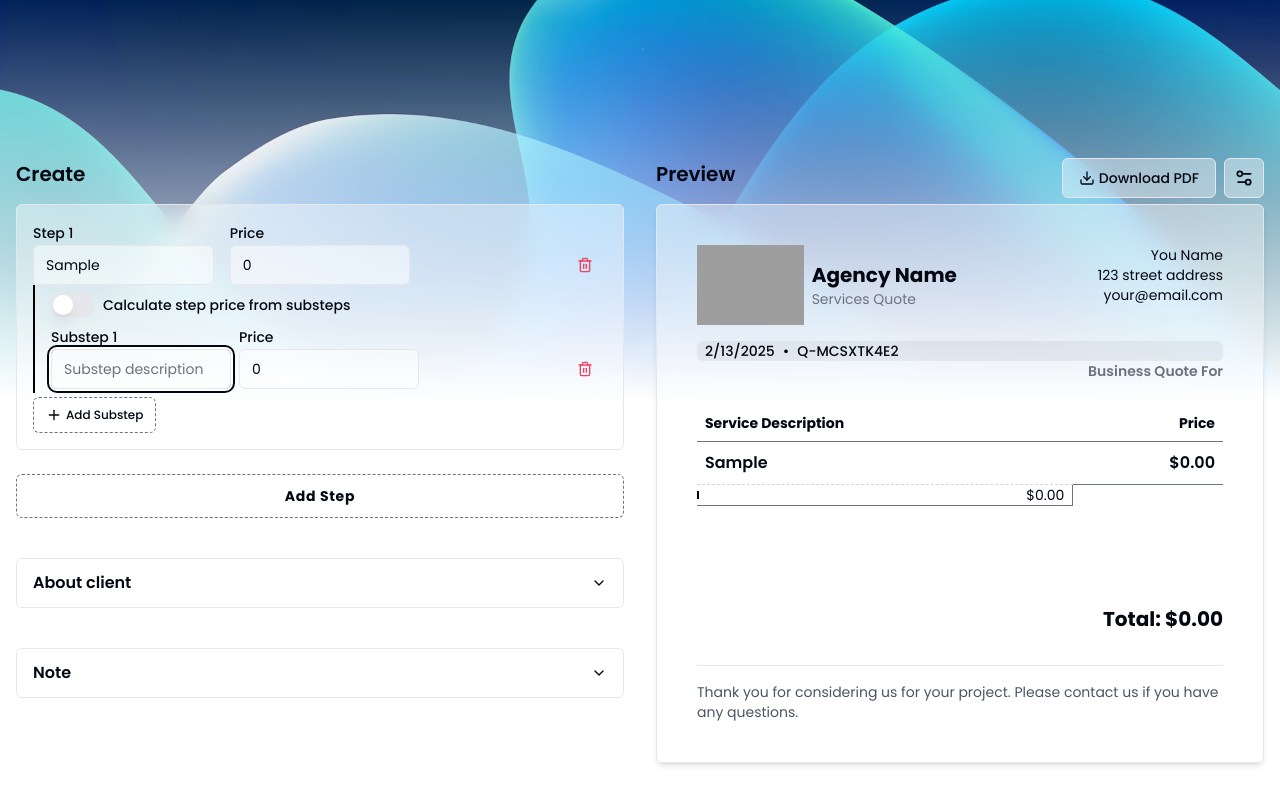
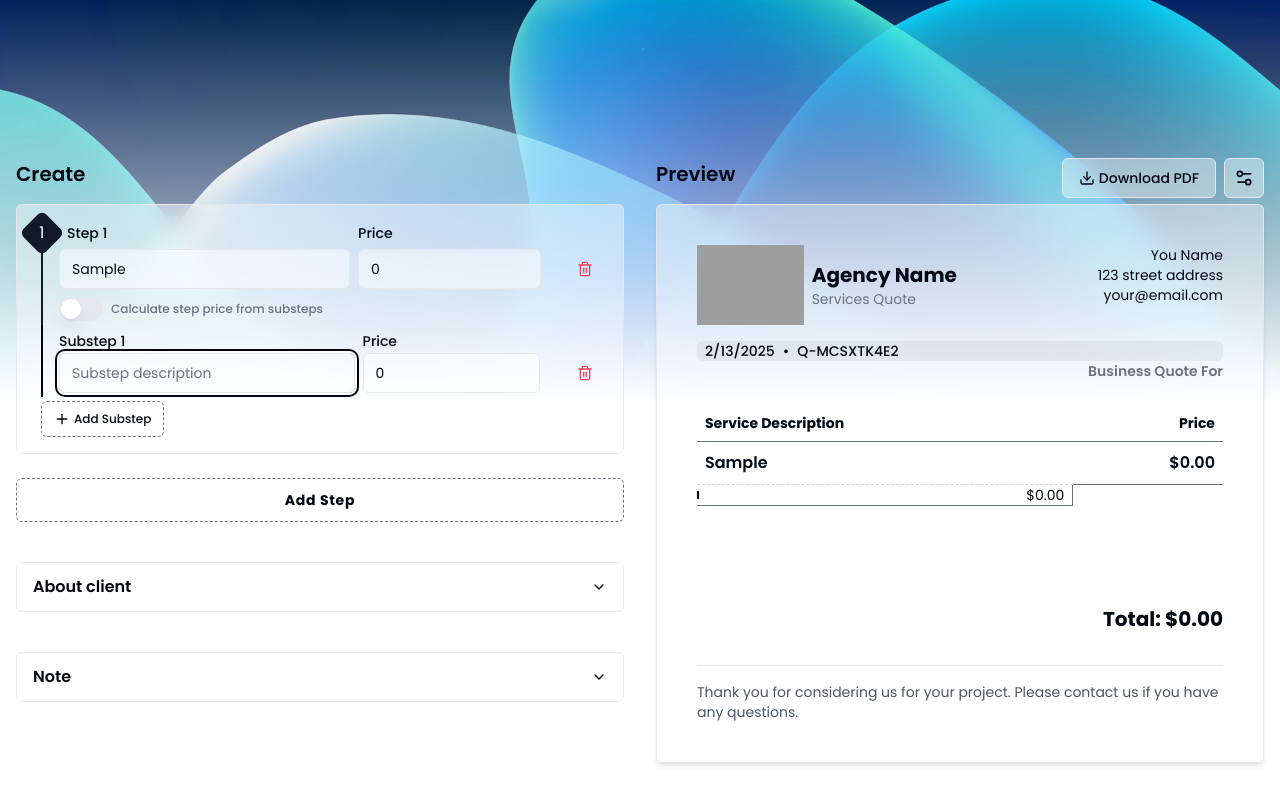
Before and after one commit to RavenSam/DealDocs, a React app: page / in a window 1280 px wide. Both pictures are taken after typing "Sample" into the empty fields and a click on the button "Add Substep". Built offline with nearby package versions, Linux system fonts and the light colour scheme; grey boxes are pictures that could not be loaded; the HTML template or start-up script is replaced by a standard one.

Commit message:
add README file

```diff
--- a/src/components/step-item.tsx
+++ b/src/components/step-item.tsx
@@ -10,21 +10,19 @@ import { useTranslation } from "react-i18next"
 import { useAutoAnimate } from "@formkit/auto-animate/react"
 
 export const StepItem = ({ step, index }: { step: Step; index: number }) => {
+	const { t } = useTranslation()
 	const stepFromStore = useQuoteStore((state) => state.steps.find((s) => s.id === step.id))
+	const [useSubstepPricing, setUseSubstepPricing] = useState(stepFromStore?.useSubstepPricing || false)
 
 	const updateStep = useQuoteStore((state) => state.updateStep)
 	const updateSubstepsForStep = useQuoteStore((state) => state.updateSubstepsForStep)
 	const updateUseSubstepPricingForStep = useQuoteStore((state) => state.updateUseSubstepPricingForStep)
 	const removeStepFromStore = useQuoteStore((state) => state.removeStep)
 
-	// Use local state only for toggling switch if necessary
-	const [useSubstepPricing, setUseSubstepPricing] = useState<boolean>(stepFromStore?.useSubstepPricing || false)
 	const substeps = stepFromStore?.substeps || []
 	const calculatedStepPrice = substeps.reduce((sum, sub) => sum + (sub.price || 0), 0)
-	const { t } = useTranslation()
 
 	useEffect(() => {
-		// If substep pricing is active, update the step price
 		if (useSubstepPricing && stepFromStore && stepFromStore.price !== calculatedStepPrice) {
 			updateStep(step.id, "price", calculatedStepPrice)
 		}
@@ -54,13 +52,17 @@ export const StepItem = ({ step, index }: { step: Step; index: number }) => {
 	const [parent] = useAutoAnimate()
 
 	return (
-		<div className="p-4 mb-4 border rounded-md bg-white/40 backdrop-blur-md">
-			<div className="grid grid-cols-1 gap-4 md:grid-cols-3">
+		<div className="relative p-4 pl-6 mb-4 border rounded-md bg-white/40 backdrop-blur-md">
+			<div className="absolute flex items-center justify-center rotate-45 rounded-md left-[9px] z-10 top-3 size-8 bg-primary">
+				<span className="text-white -rotate-45">{index + 1}</span>
+			</div>
+			<div className="grid grid-cols-1 gap-2 pl-6 border-l-2 md:grid-cols-[5fr_3fr_1fr] border-primary">
 				<div>
 					<Label htmlFor={`step-description-${step.id}`}>
 						{t("stepItem.stepLabel")} {index + 1}
 					</Label>
 					<Input
+						className="mt-1 -ml-2"
 						type="text"
 						id={`step-description-${step.id}`}
 						placeholder={t("stepItem.stepDescriptionPlaceholder")}
@@ -69,7 +71,7 @@ export const StepItem = ({ step, index }: { step: Step; index: number }) => {
 						autoFocus
 					/>
 				</div>
-				<div>
+				<div className="-ml-2">
 					<Label htmlFor={`step-price-${step.id}`}>
 						{t("stepItem.priceLabel")}{" "}
 						<span className="text-xs text-muted-foreground">
@@ -78,6 +80,7 @@ export const StepItem = ({ step, index }: { step: Step; index: number }) => {
 					</Label>
 
 					<Input
+						className="mt-1"
 						type="number"
 						id={`step-price-${step.id}`}
 						placeholder={t("stepItem.pricePlaceholder")}
@@ -96,13 +99,16 @@ export const StepItem = ({ step, index }: { step: Step; index: number }) => {
 
 			<div ref={parent} className="">
 				{substeps.length > 0 && (
-					<div className="flex items-center pt-2 pb-1 pl-4 border-l-2 border-black">
+					<div className="flex items-center pt-2 pb-1 pl-4 border-l-2 border-primary">
 						<Switch
 							id={`use-substep-pricing-${step.id}`}
 							checked={useSubstepPricing}
 							onCheckedChange={handleUseSubstepPricingChange}
 						/>
-						<Label htmlFor={`use-substep-pricing-${step.id}`} className="ml-2 text-sm cursor-pointer">
+						<Label
+							htmlFor={`use-substep-pricing-${step.id}`}
+							className="ml-2 text-xs cursor-pointer text-muted-foreground"
+						>
 							{t("stepItem.calculateStepPrice")}
 						</Label>
 					</div>
--- a/src/components/sub-step-Item.tsx
+++ b/src/components/sub-step-Item.tsx
@@ -29,7 +29,7 @@ export const SubstepItem = ({ substep, index }: { substep: Substep; index: numbe
 	}
 
 	return (
-		<div className="grid grid-cols-1 gap-2 py-1 pl-4 border-l-2 border-black md:grid-cols-3">
+		<div className="grid grid-cols-1 gap-2 py-1 pl-4 border-l-2 border-black md:grid-cols-[5fr_3fr_1fr]">
 			<div>
 				<Label htmlFor={`substep-description-${substep.id}`}>
 					{t("substepItem.substepLabel")} {index + 1}
```
Also changed, not shown: 1 other file (tests, documents, lock files or other folders).
